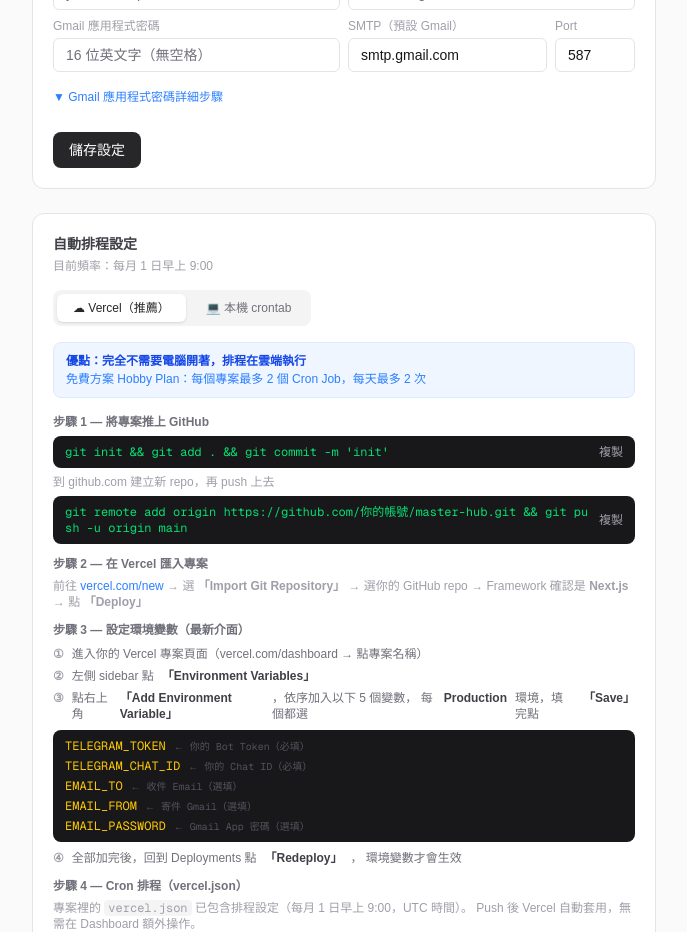
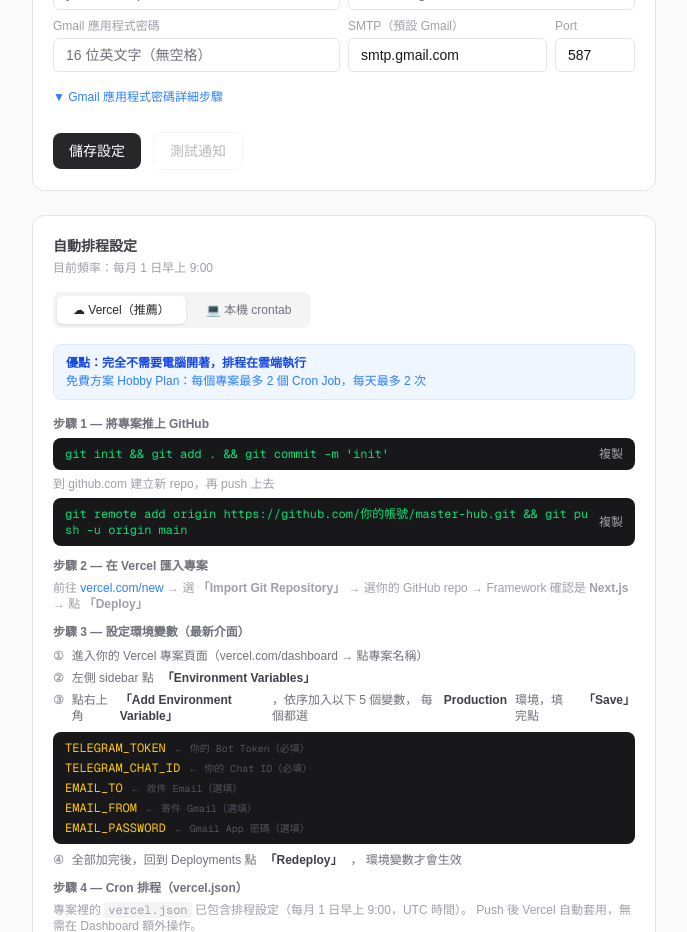
Before and after one commit to KimberlyYen/master-hub, a Next.js app: page /tracking in a window 1280 px wide. Shown: the part 840-1772 px from the top of the page, without its empty margins (400-1087 px from the left). Built offline with nearby package versions, Linux system fonts and the light colour scheme.

Commit message:
fix: 追蹤設定頁顯示測試通知並支援 Vercel 測試
新增測試通知 API，表單填寫後即可測試；並修正 Vercel 環境變數讀取與儲存提示。

Co-authored-by: Cursor <cursoragent@cursor.com>

```diff
--- a/app/api/config/notify/route.ts
+++ b/app/api/config/notify/route.ts
@@ -16,8 +16,7 @@ const CONFIG_PATH = path.join(process.cwd(), "data", "notify.json");
 
 export async function readNotifyConfig(): Promise<NotifyConfig> {
   // Cloud deployment (Vercel): read from environment variables
-  if (process.env.TELEGRAM_TOKEN) {
-    return {
+  const fromEnv: NotifyConfig = {
     telegramToken:  process.env.TELEGRAM_TOKEN,
     telegramChatId: process.env.TELEGRAM_CHAT_ID,
     emailTo:        process.env.EMAIL_TO,
@@ -26,6 +25,13 @@ export async function readNotifyConfig(): Promise<NotifyConfig> {
     emailSmtp:      process.env.EMAIL_SMTP,
     emailPort:      process.env.EMAIL_PORT ? Number(process.env.EMAIL_PORT) : undefined,
   };
+  if (
+    process.env.VERCEL ||
+    fromEnv.telegramToken ||
+    fromEnv.emailFrom ||
+    fromEnv.emailPassword
+  ) {
+    return fromEnv;
   }
   // Local: read from data/notify.json
   try {
@@ -82,6 +88,15 @@ export async function POST(req: NextRequest) {
     if (body.emailPort)  next.emailPort  = body.emailPort;
   }
 
+  if (process.env.VERCEL) {
+    return NextResponse.json({
+      ok: false,
+      vercel: true,
+      error:
+        "Vercel 上請至 Project Settings → Environment Variables 設定通知變數，再 Redeploy。表單儲存僅適用本機開發。",
+    });
+  }
+
   await writeNotifyConfig(next);
   return NextResponse.json({ ok: true });
 }
--- /dev/null
+++ b/app/api/notify/test/route.ts
@@ -0,0 +1,112 @@
+import { NextRequest, NextResponse } from "next/server";
+import nodemailer from "nodemailer";
+import { readNotifyConfig } from "../../config/notify/route";
+
+type TestBody = {
+  telegramToken?: string;
+  telegramChatId?: string;
+  emailTo?: string;
+  emailFrom?: string;
+  emailPassword?: string;
+  emailSmtp?: string;
+  emailPort?: number;
+};
+
+function resolveConfig(body: TestBody) {
+  const saved = readNotifyConfig();
+  return saved.then((s) => ({
+    telegramToken:
+      body.telegramToken && !body.telegramToken.startsWith("●")
+        ? body.telegramToken
+        : s.telegramToken,
+    telegramChatId: body.telegramChatId?.trim() || s.telegramChatId,
+    emailTo: body.emailTo?.trim() || s.emailTo,
+    emailFrom: body.emailFrom?.trim() || s.emailFrom,
+    emailPassword:
+      body.emailPassword && !body.emailPassword.startsWith("●")
+        ? body.emailPassword
+        : s.emailPassword,
+    emailSmtp: body.emailSmtp || s.emailSmtp || "smtp.gmail.com",
+    emailPort: body.emailPort || s.emailPort || 587,
+  }));
+}
+
+async function sendTelegramTest(token: string, chatId: string) {
+  const text = "✅ Master Hub 測試通知\n\n若收到此訊息，Telegram 通知設定正確。";
+  const res = await fetch(`https://api.telegram.org/bot${token}/sendMessage`, {
+    method: "POST",
+    headers: { "Content-Type": "application/json" },
+    body: JSON.stringify({ chat_id: chatId, text }),
+  });
+  if (!res.ok) {
+    const body = await res.json().catch(() => ({}));
+    throw new Error(`Telegram ${res.status}: ${body.description ?? res.statusText}`);
+  }
+}
+
+async function sendEmailTest(cfg: {
+  emailFrom: string;
+  emailPassword: string;
+  emailSmtp: string;
+  emailPort: number;
+  emailTo: string;
+}) {
+  const transporter = nodemailer.createTransport({
+    host: cfg.emailSmtp,
+    port: cfg.emailPort,
+    secure: false,
+    auth: { user: cfg.emailFrom, pass: cfg.emailPassword },
+  });
+  await transporter.sendMail({
+    from: `Master Hub <${cfg.emailFrom}>`,
+    to: cfg.emailTo,
+    subject: "✅ Master Hub 測試通知",
+    text: "若收到此信，Email 通知設定正確。",
+    html: "<p>若收到此信，<strong>Email 通知設定正確</strong>。</p>",
+  });
+}
+
+export async function POST(req: NextRequest) {
+  const body = (await req.json().catch(() => ({}))) as TestBody;
+  const config = await resolveConfig(body);
+
+  const hasTelegram = !!(config.telegramToken && config.telegramChatId);
+  const hasEmail = !!(config.emailTo && config.emailFrom && config.emailPassword);
+
+  if (!hasTelegram && !hasEmail) {
+    return NextResponse.json(
+      { ok: false, error: "請先填寫 Telegram 或 Email 必要欄位，再按測試通知。" },
+      { status: 400 }
+    );
+  }
+
+  const errors: string[] = [];
+
+  if (hasTelegram) {
+    try {
+      await sendTelegramTest(config.telegramToken!, config.telegramChatId!);
+    } catch (e) {
+      errors.push(`Telegram: ${e instanceof Error ? e.message : String(e)}`);
+    }
+  }
+
+  if (hasEmail) {
+    try {
+      await sendEmailTest({
+        emailFrom: config.emailFrom!,
+        emailPassword: config.emailPassword!,
+        emailSmtp: config.emailSmtp!,
+        emailPort: config.emailPort!,
+        emailTo: config.emailTo!,
+      });
+    } catch (e) {
+      errors.push(`Email: ${e instanceof Error ? e.message : String(e)}`);
+    }
+  }
+
+  return NextResponse.json({
+    ok: errors.length === 0,
+    errors: errors.length ? errors : undefined,
+    error: errors.length ? errors.join("；") : undefined,
+  });
+}
--- a/app/tracking/page.tsx
+++ b/app/tracking/page.tsx
@@ -149,7 +149,7 @@ function NotifySettings() {
 
   async function save() {
     setSaving(true); setMsg(null);
-    await fetch("/api/config/notify", {
+    const res = await fetch("/api/config/notify", {
       method: "POST",
       headers: { "Content-Type": "application/json" },
       body: JSON.stringify({
@@ -157,6 +157,12 @@ function NotifySettings() {
         emailTo, emailFrom, emailPassword: emailPwd, emailSmtp, emailPort: Number(emailPort),
       }),
     });
+    const result = await res.json();
+    if (result.vercel) {
+      setMsg({ ok: false, text: result.error });
+      setSaving(false);
+      return;
+    }
     const d = await fetch("/api/config/notify").then(r => r.json());
     setSaved(d); setTgToken(""); setEmailPwd("");
     setMsg({ ok: true, text: "✓ 已儲存" });
@@ -165,11 +171,30 @@ function NotifySettings() {
 
   async function test() {
     setTesting(true); setMsg(null);
-    const res  = await fetch("/api/notify", { method: "POST" });
+    const res = await fetch("/api/notify/test", {
+      method: "POST",
+      headers: { "Content-Type": "application/json" },
+      body: JSON.stringify({
+        telegramToken: tgToken,
+        telegramChatId: tgChatId,
+        emailTo,
+        emailFrom,
+        emailPassword: emailPwd,
+        emailSmtp,
+        emailPort: Number(emailPort),
+      }),
+    });
     const data = await res.json();
-    setMsg({ ok: data.ok, text: data.ok ? "✓ 測試通知已送出！" : (data.errors?.join("；") ?? data.error ?? "失敗") });
+    setMsg({
+      ok: data.ok,
+      text: data.ok ? "✓ 測試通知已送出！" : (data.errors?.join("；") ?? data.error ?? "失敗"),
+    });
     setTesting(false);
   }
+
+  const canTestTelegram = !!(tgChatId.trim() && (tgToken.trim() || saved?.hasTelegram));
+  const canTestEmail = !!(emailTo.trim() && emailFrom.trim() && (emailPwd.trim() || saved?.hasEmail));
+  const canTest = canTestTelegram || canTestEmail;
 
   const inp = "rounded-md border border-zinc-200 px-3 py-1.5 text-sm outline-none focus:border-blue-300 focus:ring-1 focus:ring-blue-100 placeholder:text-zinc-500 w-full bg-white";
 
@@ -327,12 +352,14 @@ function NotifySettings() {
           className="rounded-lg px-4 py-2 text-sm font-medium bg-zinc-800 text-white hover:bg-zinc-700 disabled:opacity-50 transition-colors">
           {saving ? "儲存中..." : "儲存設定"}
         </button>
-        {(saved?.hasTelegram || saved?.hasEmail) && (
-          <button onClick={test} disabled={testing}
-            className="rounded-lg px-4 py-2 text-sm border border-zinc-200 text-zinc-600 hover:bg-zinc-50 disabled:opacity-50 transition-colors">
-            {testing ? "送出中..." : "測試通知"}
-          </button>
-        )}
+        <button
+          onClick={test}
+          disabled={testing || !canTest}
+          title={canTest ? "送出測試通知" : "請先填寫 Telegram 或 Email 必要欄位"}
+          className="rounded-lg px-4 py-2 text-sm border border-zinc-200 text-zinc-600 hover:bg-zinc-50 disabled:opacity-40 disabled:cursor-not-allowed transition-colors"
+        >
+          {testing ? "送出中..." : "測試通知"}
+        </button>
         {msg && <p className={`text-xs ${msg.ok ? "text-green-600" : "text-red-500"}`}>{msg.text}</p>}
       </div>
     </div>
```
Lines whose indentation alone changed are shown as unchanged.
